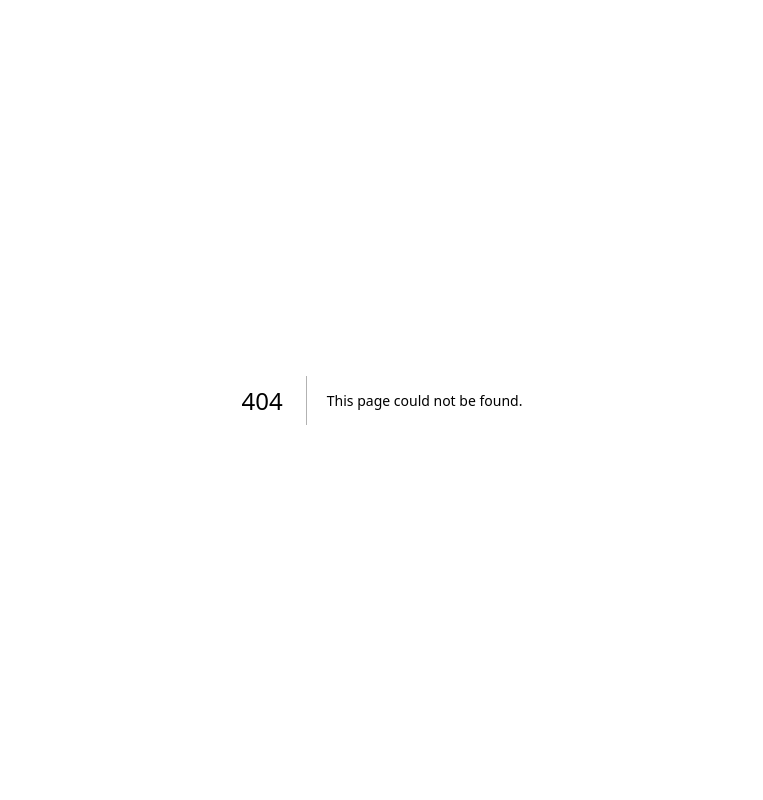
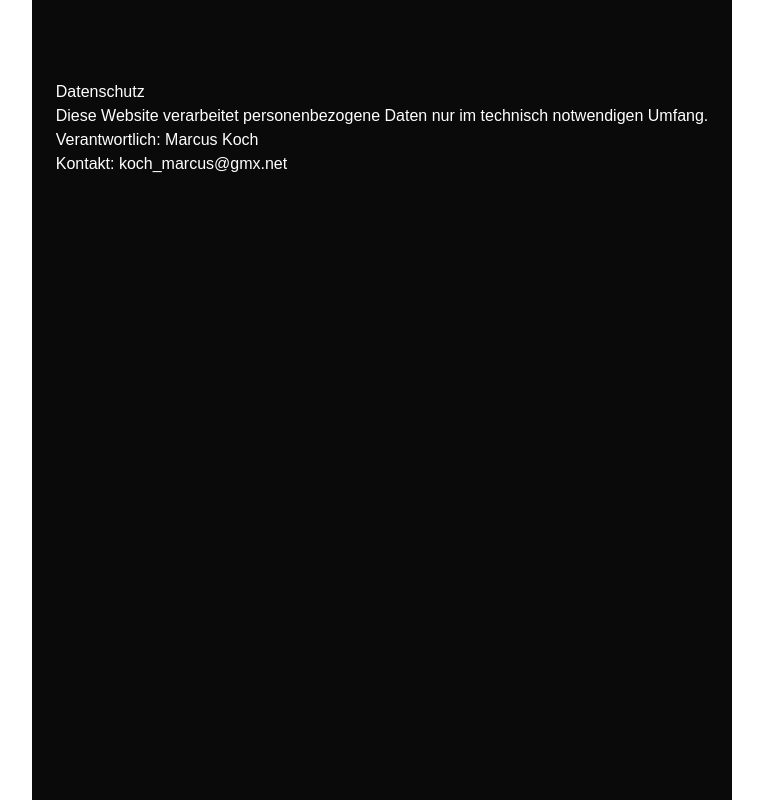
Before and after one commit to kochmarcus00-dotcom/ich-habs-im-griff, a Next.js app: page /datenschutz in a window 1280 px wide. Before the commit this address had no page. Shown: the whole page, without its empty margins (258-1021 px from the left). Built offline with nearby package versions, Linux system fonts and the light colour scheme.

Commit message:
legal pages

```diff
--- /dev/null
+++ b/app/datenschutz/page.tsx
@@ -0,0 +1,28 @@
+export default function Datenschutz() {
+  return (
+    <main style={{
+      maxWidth: "900px",
+      margin: "0 auto",
+      padding: "80px 24px",
+      color: "white",
+      backgroundColor: "#0a0a0a",
+      minHeight: "100vh"
+    }}>
+      <h1>Datenschutz</h1>
+
+      <p>
+        Diese Website verarbeitet personenbezogene Daten nur im technisch notwendigen Umfang.
+      </p>
+
+      <p>
+        Verantwortlich:
+        Marcus Koch
+      </p>
+
+      <p>
+        Kontakt:
+        koch_marcus@gmx.net
+      </p>
+    </main>
+  );
+}
--- /dev/null
+++ b/app/impressum/page.tsx
@@ -0,0 +1,26 @@
+export default function Impressum() {
+  return (
+    <main style={{
+      maxWidth: "900px",
+      margin: "0 auto",
+      padding: "80px 24px",
+      color: "white",
+      backgroundColor: "#0a0a0a",
+      minHeight: "100vh"
+    }}>
+      <h1>Impressum</h1>
+
+      <p>
+        Marcus Koch
+        <br />
+        Brummelhorn 15
+        <br />
+        22159 Hamburg
+      </p>
+
+      <p>
+        E-Mail: koch_marcus@gmx.net
+      </p>
+    </main>
+  );
+}
```
